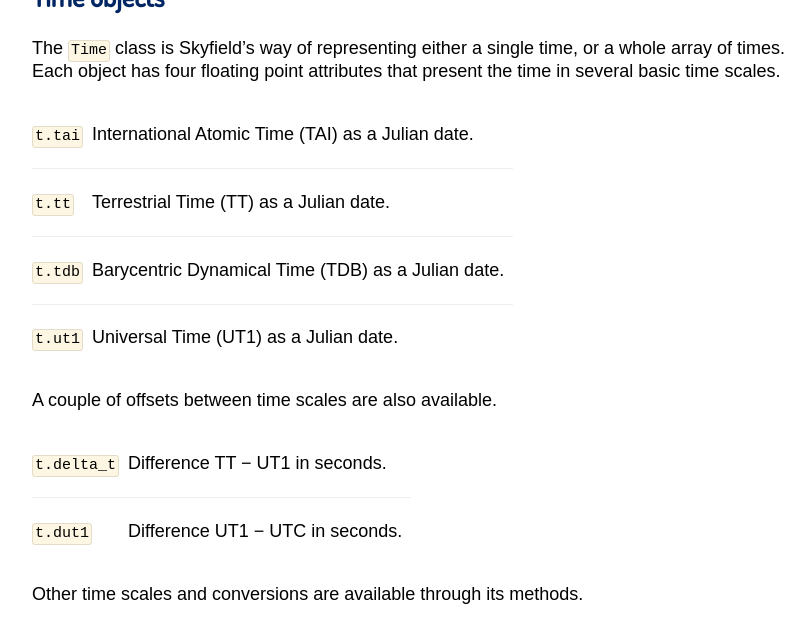
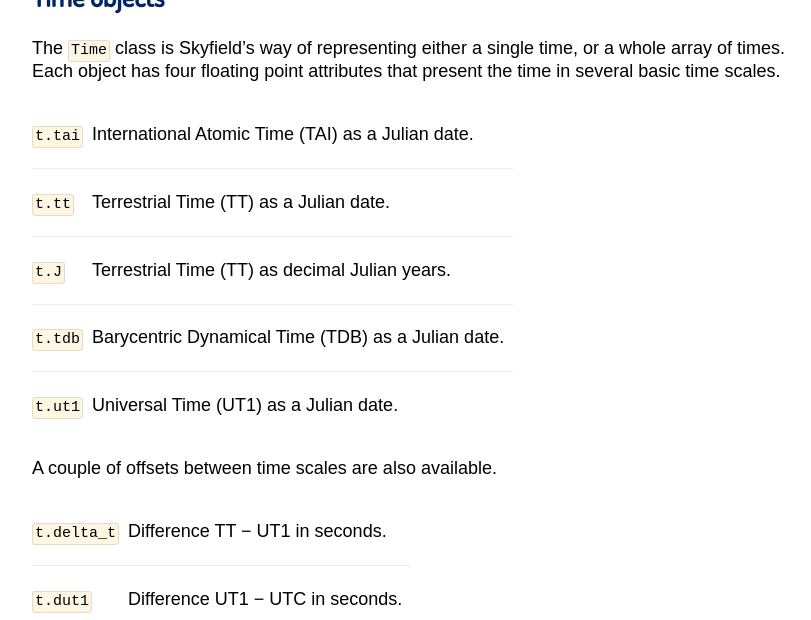
Before and after one commit to skyfielders/python-skyfield, a Sphinx documentation site: the page built from skyfield/documentation/api.rst, in a window 1280 px wide and 900 px high, scrolled down 1051 px, cut to the strip 0-620 px from the top of the window. Shown: the whole strip, without its empty margins (230-1041 px from the left). Built offline with Sphinx 7.4.7, drawn with Linux system fonts in a browser that asks for light colours; some web fonts are replaced.

Commit message:
Add Julian decimal years ``Time`` attribute ``.J``

```diff
--- a/CHANGELOG.rst
+++ b/CHANGELOG.rst
@@ -21,6 +21,8 @@ Changelog
 
 * You can now create a time object given the UT1 date.
   `#91 <https://github.com/skyfielders/python-skyfield/issues/91>`_
+
+* Fractional Julian years are now available on ``Time`` objects as ``.J``.
 
 * The parameter DUT1 is now available on ``Time`` objects as ``.dut1``.
   `#176 <https://github.com/skyfielders/python-skyfield/issues/176>`_
--- a/skyfield/documentation/api-time.rst
+++ b/skyfield/documentation/api-time.rst
@@ -33,6 +33,10 @@ The Time object
 
       Terrestrial Time (TT) as a Julian date.
 
+   .. attribute:: J
+
+      Terrestrial Time (TT) as a decimal number of Julian years.
+
    .. attribute:: tdb
 
       Barycentric Dynamical Time (TDB) as a Julian date.
--- a/skyfield/documentation/api.rst
+++ b/skyfield/documentation/api.rst
@@ -70,6 +70,7 @@ that present the time in several basic time scales.
 ========= ==================================================
 ``t.tai`` International Atomic Time (TAI) as a Julian date.
 ``t.tt``  Terrestrial Time (TT) as a Julian date.
+``t.J``   Terrestrial Time (TT) as decimal Julian years.
 ``t.tdb`` Barycentric Dynamical Time (TDB) as a Julian date.
 ``t.ut1`` Universal Time (UT1) as a Julian date.
 ========= ==================================================
```
Also changed, not shown: 1 other file.
